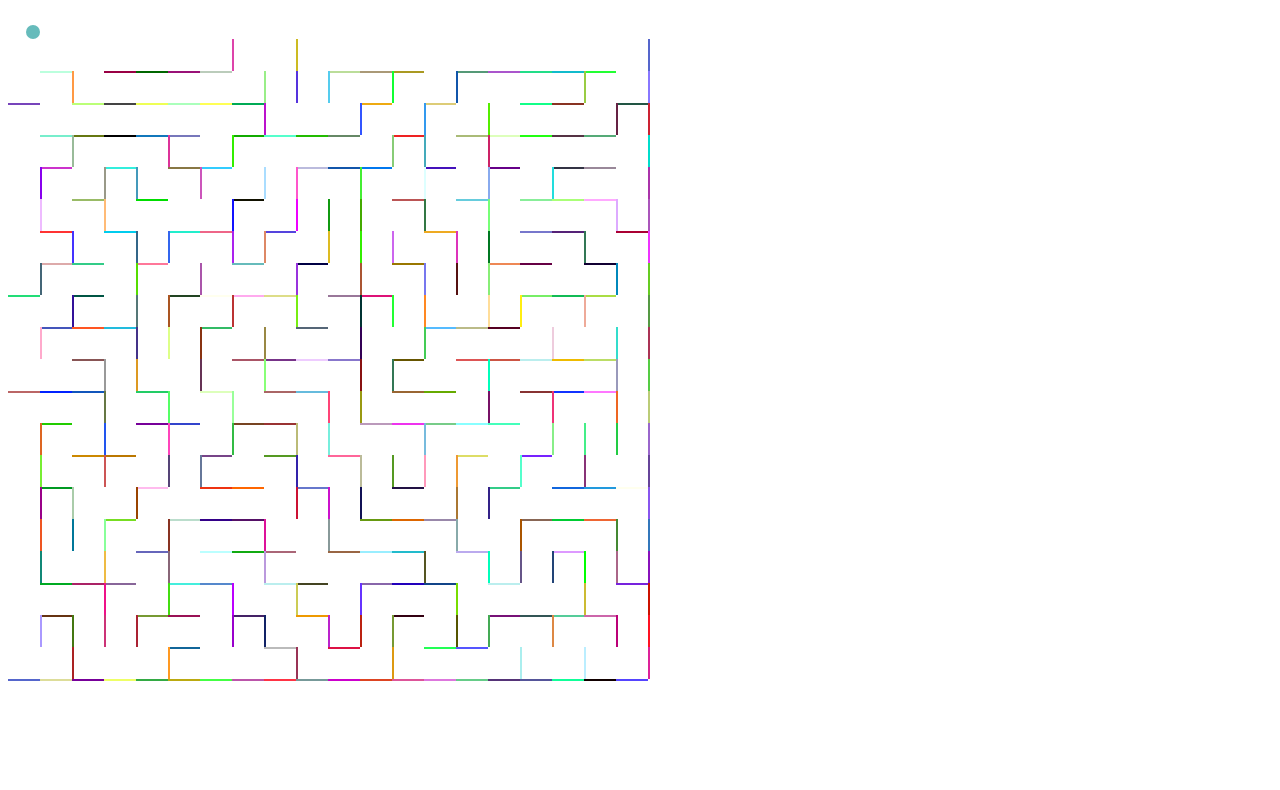
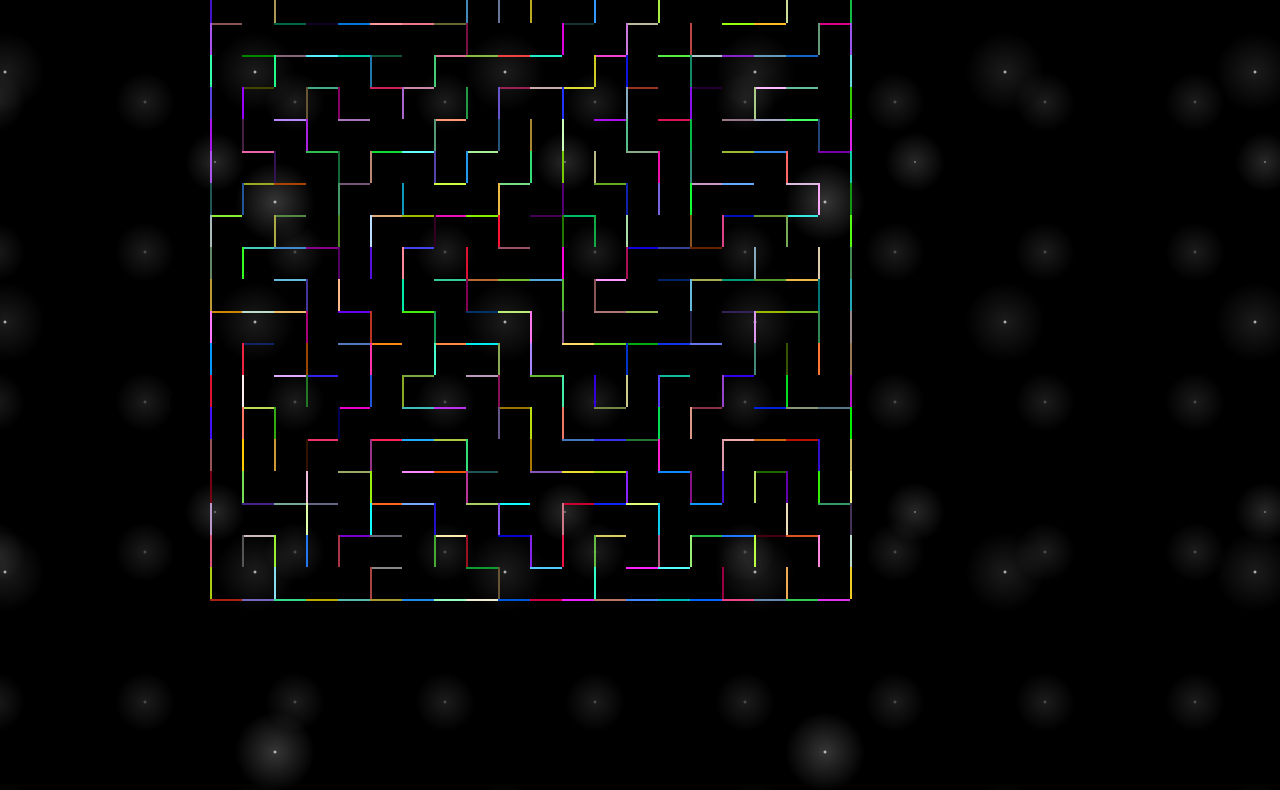
Before and after one commit to calebomusic/Garden-of-Forking-Paths, a website built with webpack: page index.html in a window 1280 px wide. Shown: the part 73-863 px from the top of the page. Built offline with nearby package versions, Linux system fonts and the light colour scheme.

Commit message:
add css reset and background

```diff
--- a/index.html
+++ b/index.html
@@ -5,9 +5,12 @@
     <title>GOFP</title>
     <script src="vendor/keymaster.js"></script>
     <script src="bundle.js"></script>
+    <link rel="stylesheet" type="text/css" href="styles/application.css" media="screen" />
   </head>
   <body>
-    <h1>GOFP</h1>
-    <canvas></canvas>
+    <div class='gofp'>
+      <h1>GOFP</h1>
+      <canvas></canvas>
+    </div>
   </body>
 </html>
--- a/lib/grid.js
+++ b/lib/grid.js
@@ -55,15 +55,18 @@ class Grid {
       let bottom = [];
 
       row.forEach( (cell, j) => {
-        if (cell.isLinked(cell.east)) {
-          // top.push(new Wall(true, true, [ (j + 1) * 32, (i + 1) * 32 ]));
-        } else {
-          top.push(new Wall(false, true, [ (j + 1) * 32, (i + 1) * 32 ]));
+
+        // westmost wall
+        top.push(new Wall(false, true, [0, (i + 1) * 32]));
+
+        // northmost wall
+        bottom.push(new Wall(false, false, [(j) * 32, 32]));
+
+        if (!cell.isLinked(cell.east)) {
+          top.push(new Wall(false, true, [(j + 1) * 32, (i + 1) * 32]));
         }
 
-        if (cell.isLinked(cell.south)) {
-          // bottom.push(new Wall(true, false, [(j) * 32, (i + 2) * 32]));
-        } else {
+        if (!cell.isLinked(cell.south)) {
           bottom.push(new Wall(false, false, [(j) * 32, (i + 2) * 32]));
         }
       })
--- a/lib/player.js
+++ b/lib/player.js
@@ -14,7 +14,7 @@ function randomColor() {
 class Player {
   constructor() {
     this.color = randomColor();
-    this.pos = [25, 25];
+    this.pos = [15, 50];
     this.vel = [0, 0];
     this.radius = 7;
 
@@ -46,7 +46,8 @@ class Player {
     if (this.inBounds(newPos) && !this.collided) {
       this.pos = newPos;
     } else {
-      this.vel = [this.vel[0] - offsetX, this.vel[1] - offsetY]
+      // this.vel = [this.vel[0] - offsetX, this.vel[1] - offsetY]
+      this.vel = [-this.vel[0] / 2, -this.vel[1] / 2]
       this.pos = [this.pos[0] - offsetX * 2, this.pos[1] - offsetY * 2];
       this.collided = false;
     }
--- a/lib/util.js
+++ b/lib/util.js
@@ -10,17 +10,21 @@ const Util = {
 
   // TODO: improve variable naming
   checkCollisionWithLineIntercepts(circle, startPos, endPos){
-    let a, b, c, d, u1, u2, ret, retP1, retP2, v1, v2;
+    let a, b, c, d, u1, u2, ret, retP1, retP2, v1, v2, radius;
     v1 = {};
     v2 = {};
+
+    radius = circle.radius - .5;
+
     v1.x = endPos[0] - startPos[0];
     v1.y = endPos[1] - startPos[1];
     v2.x = startPos[0] - circle.pos[0];
     v2.y = startPos[1] - circle.pos[1];
+
     b = (v1.x * v2.x + v1.y * v2.y);
     c = 2 * (v1.x * v1.x + v1.y * v1.y);
     b *= -2;
-    d = Math.sqrt(b * b - 2 * c * (v2.x * v2.x + v2.y * v2.y - circle.radius * circle.radius));
+    d = Math.sqrt(b * b - 2 * c * (v2.x * v2.x + v2.y * v2.y - radius * radius));
 
     if(isNaN(d)){ // no intercept
         return false;
@@ -31,12 +35,13 @@ const Util = {
     retP1 = {};   // return points
     retP2 = {}
     ret = []; // return array
+    //
+    // if(u1 <= 1 && u1 >= 0){  // add point if on the line segment
+    //     retP1.x = startPos[0] + v1.x * u1;
+    //     retP1.y = startPos[1] + v1.y * u1;
+    //     ret[0] = retP1;
+    // }
 
-    if(u1 <= 1 && u1 >= 0){  // add point if on the line segment
-        retP1.x = startPos[0] + v1.x * u1;
-        retP1.y = startPos[1] + v1.y * u1;
-        ret[0] = retP1;
-    }
     if(u2 <= 1 && u2 >= 0){  // second add point if on the line segment
         retP2.x = startPos[0] + v1.x * u2;
         retP2.y = startPos[0].y + v1.y * u2;
@@ -46,6 +51,7 @@ const Util = {
     if (ret.length === 0) {
       return false;
     } else {
+      // debugger
       return true;
     }
   }
--- /dev/null
+++ b/styles/application.css
@@ -0,0 +1,39 @@
+/* RESET */
+
+html, body, header, nav, h1, h2, h4, h5, a, ul, li, div, form, p, input, button, textarea {
+ margin: 0;
+ padding: 0;
+ border: 0;
+ outline: 0;
+
+ font: inherit;
+ font-family: 'Roboto', sans-serif;
+ color: inherit;
+ text-align: inherit;
+ text-decoration: inherit;
+ vertical-align: inherit;
+ display: inherit;
+
+ box-sizing: inherit;
+
+ background: transparent;
+ resize: none;
+}
+
+body {
+  background-color:black;
+  background-image:
+  radial-gradient(white, rgba(255,255,255,.2) 2px, transparent 40px),
+  radial-gradient(white, rgba(255,255,255,.15) 1px, transparent 30px),
+  radial-gradient(white, rgba(255,255,255,.1) 2px, transparent 40px),
+  radial-gradient(rgba(255,255,255,.4), rgba(255,255,255,.1) 2px, transparent 30px);
+  background-size: 550px 550px, 350px 350px, 250px 250px, 150px 150px;
+  background-position: 0 0, 40px 60px, 130px 270px, 70px 100px;
+  /*background-image: url('star.jpg')*/
+}
+
+.gofp {
+  display: flex;
+  align-items: center;
+  justify-content: center;
+}
```
Also changed, not shown: bundle.js, 1 other file.
